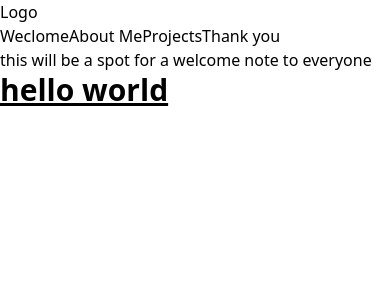
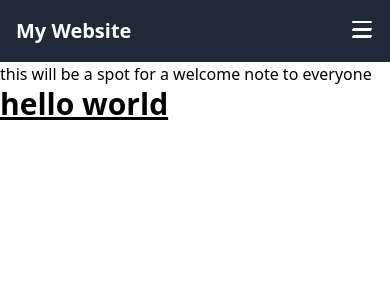
Before and after one commit to HRM0/myPortfolio, a React (Vite) app: page / in a window 390 px wide. Shown: the top 300 px of the page. Built offline with nearby package versions, Linux system fonts and the light colour scheme.

Commit message:
styling navbar

```diff
--- a/src/components/Navbar.jsx
+++ b/src/components/Navbar.jsx
@@ -1,18 +1,46 @@
-import React from "react";
+import React, {useState} from "react";
 
 const Navbar = () => {
+    const [isMenuOpen, setIsMenuOpen] = useState(false);
+
+    const toggleMenu = () => {
+      setIsMenuOpen(!isMenuOpen);
+    };
 
     return (
-        <nav>
-            <div>Logo</div>
-            <div>
-                <a>Weclome</a>
-                <a>About Me</a>
-                <a>Projects</a>
-                <a>Thank you</a>
+      <nav className="bg-gray-800 p-4">
+        <div className="container mx-auto">
+          <div className="flex items-center justify-between">
+            <div className="text-white font-bold text-xl">My Website</div>
+            {/* The menu icon for small screens */}
+            <div className="md:hidden">
+              <button
+                className="text-white focus:outline-none"
+                onClick={toggleMenu}
+              >
+                <svg
+                  className="h-6 w-6 fill-current"
+                  viewBox="0 0 24 24"
+                  xmlns="http://www.w3.org/2000/svg"
+                >
+                  <path
+                    fillRule="evenodd"
+                    d="M3 5h18a1 1 0 01.117 1.993L21 7H3a1 1 0 01-.117-1.993L3 5h18-18zm0 7h18a1 1 0 01.117 1.993L21 15H3a1 1 0 01-.117-1.993L3 12h18-18zm0 7h18a1 1 0 01.117 1.993L21 22H3a1 1 0 01-.117-1.993L3 19h18-18z"
+                  />
+                </svg>
+              </button>
             </div>
-        </nav>
-    )
-}
+            {/* The menu items for large screens */}
+            <ul className={`md:flex space-x-4 ${isMenuOpen ? 'block' : 'hidden'}`}>
+              <li><a href="#" className="text-white hover:text-gray-300">Home</a></li>
+              <li><a href="#" className="text-white hover:text-gray-300">About</a></li>
+              <li><a href="#" className="text-white hover:text-gray-300">Services</a></li>
+              <li><a href="#" className="text-white hover:text-gray-300">Contact</a></li>
+            </ul>
+          </div>
+        </div>
+      </nav>
+    );
+  };
 
 export default Navbar
```
